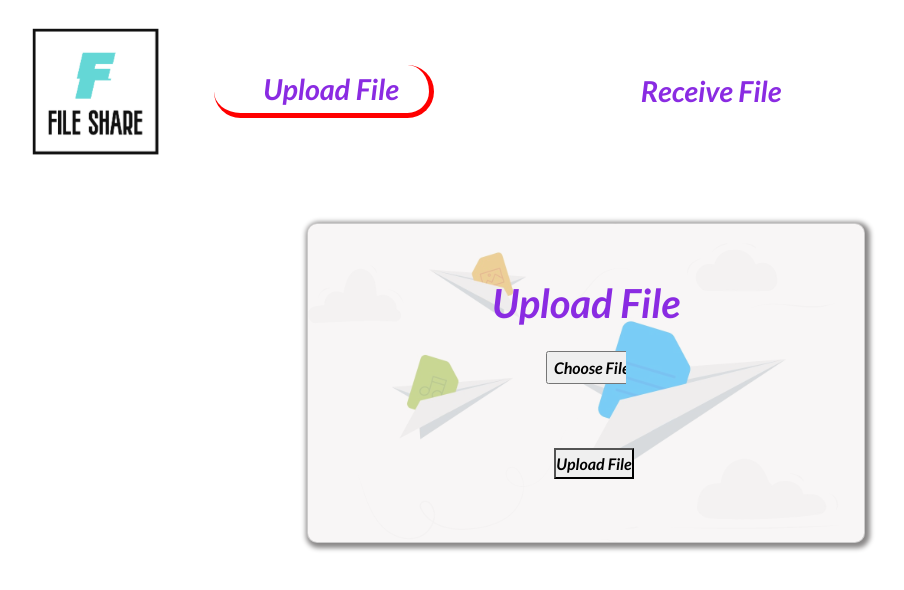
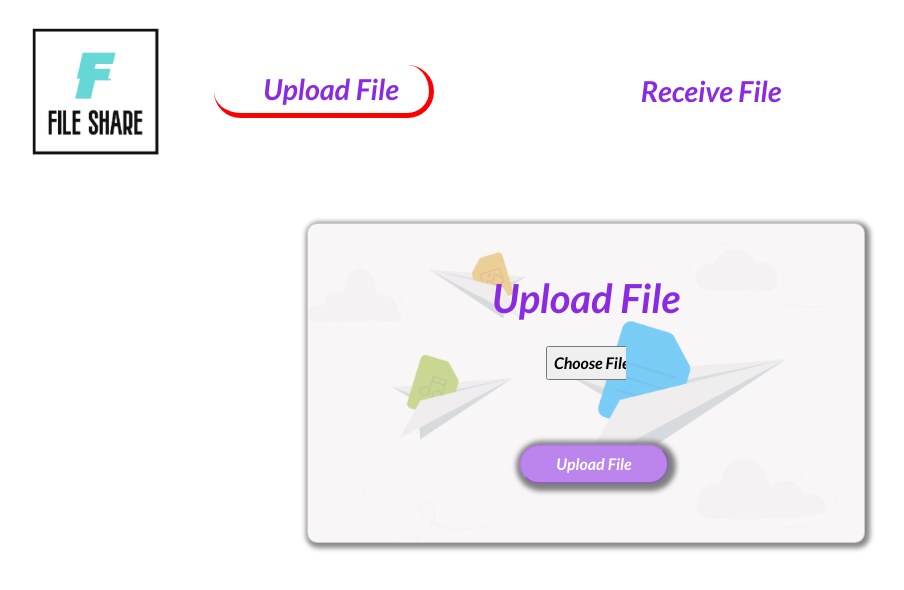
Before and after one commit to FantomDX316/FileSharingApp, a React (Create React App) app in the folder Frontend/: page / in a window 1280 px wide. Shown: the top 590 px of the page, without its empty margins (54-958 px from the left). Built offline with nearby package versions, Linux system fonts and the light colour scheme.

Commit message:
added style back btn

```diff
--- a/Frontend/src/components/Home/Home.js
+++ b/Frontend/src/components/Home/Home.js
@@ -80,9 +80,8 @@ const Home = () => {
                                         </div>
                                         {/* adding button disabled state -  */}
                                         <div className="button col-md-12 text-center m-2">
-                                            <button className={`${data === "" ? "" : "active"}`} type="submit" >Upload File</button>
+                                            <button className={`${data === "" ? "" : "active"}`} type="submit" disabled={data === "" ? true : false}>Upload File</button>
                                         </div>
-                                        {/* disabled={data === "" ? true : false} */}
                                     </form>
                                 </>
                             }
--- a/Frontend/src/components/Home/Home.scss
+++ b/Frontend/src/components/Home/Home.scss
@@ -24,32 +24,32 @@
         .button {
 
             button {
-                // background-color: lighten(blueViolet, 20%);
-                // border-radius: 20px;
-                // color: white;
-                // width: 150px;
-                // height: 40px;
-                // font-weight: bolder;
-                // box-shadow: 2px 2px 5px 5px grey;
+                background-color: lighten(blueViolet, 20%);
+                border-radius: 20px;
+                color: white;
+                width: 150px;
+                height: 40px;
+                font-weight: bolder;
+                box-shadow: 2px 2px 5px 5px grey;
 
-                // &:hover {
-                //     cursor: not-allowed;
-                // }
+                &:hover {
+                    cursor: not-allowed;
+                }
 
             }
 
             .active {
-                // background-color: blueviolet;
-                // cursor: pointer;
-                // box-shadow: 2px 2px 5px 5px grey;
+                background-color: blueviolet;
+                cursor: pointer;
+                box-shadow: 2px 2px 5px 5px grey;
 
-                // &:hover {
-                //     background-color: darken(blueviolet, 10%);
-                //     transform: translate(0, 2px);
-                //     box-shadow: 2px 2px 3px 3px grey;
-                //     color: yellow;
-                //     cursor: pointer;
-                // }
+                &:hover {
+                    background-color: darken(blueviolet, 10%);
+                    transform: translate(0, 2px);
+                    box-shadow: 2px 2px 3px 3px grey;
+                    color: yellow;
+                    cursor: pointer;
+                }
             }
 
 
```
Also changed, not shown: 1 other file (tests, documents, lock files or other folders).
